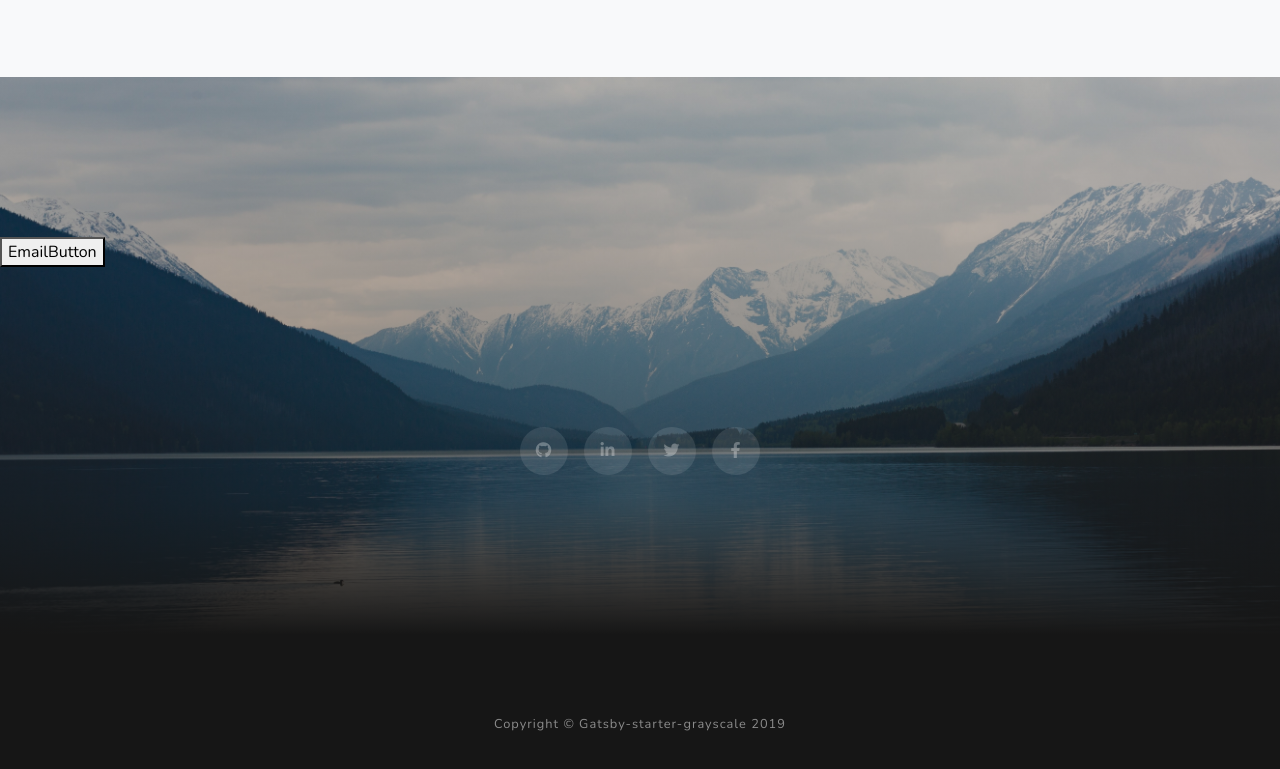
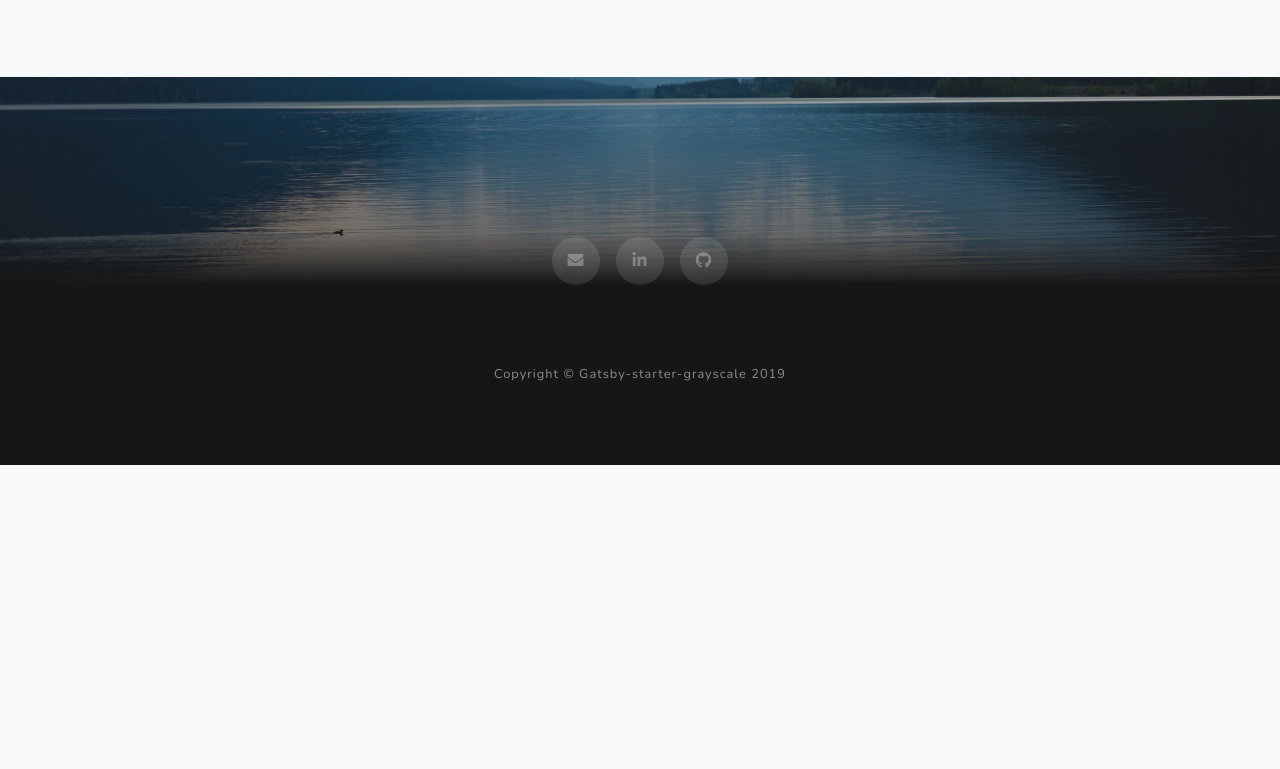
Before and after one commit to brittanylcrocker/Portfolio-Gatsby, a Gatsby site: page / in a window 1280 px wide. Shown: the part 2723-3492 px from the top of the page. After the commit the page ends 3188 px from the top, so only its background shows below. Built offline with nearby package versions, Linux system fonts and the light colour scheme; Gatsby itself is replaced by a stand-in of ours.

Commit message:
email added to social links, when clicked compose email

```diff
--- a/config.js
+++ b/config.js
@@ -14,25 +14,15 @@ module.exports = {
   // social
   socialLinks: [
     {
-      icon: 'fa-github',
-      name: 'Github',
-      url: 'https://github.com/anubhavsrivastava',
-    },
-    {
       icon: 'fa-linkedin-in',
       name: 'Linkedin',
       url: 'https://linkedin.com/in/theanubhav/',
     },
     {
-      icon: 'fa-twitter',
-      name: 'Twitter',
-      url: 'https://twitter.com/onlyanubhav',
-    },
-    {
-      icon: 'fa-facebook-f',
-      name: 'Facebook',
-      url: 'https://facebook.com/theanubhav',
-    },
+      icon: 'fa-github',
+      name: 'Github',
+      url: 'https://github.com/anubhavsrivastava',
+    }
   ],
   email: 'brittany.crocker@outlook.com',
 };
--- a/src/assets/sass/_signup.scss
+++ b/src/assets/sass/_signup.scss
@@ -1,5 +1,4 @@
 .signup-section {
-  padding: 10rem 0;
   background: linear-gradient(
       to bottom,
       #{fade-out($black, 0.9)} 0%,
--- a/src/components/EmailButton.js
+++ b/src/components/EmailButton.js
@@ -9,7 +9,7 @@ class EmailButton extends Component {
         window.location.href = `mailto:brittanylcrocker@gmail.com`;
     }
     render(){
-        return <button onClick={this.onClick}>EmailButton</button>;
+        return <a onClick={this.onClick} className="mx-2"><i className="fas fa-envelope"></i></a>;
     }
 }
 
--- a/src/components/SocialLinks.js
+++ b/src/components/SocialLinks.js
@@ -7,6 +7,7 @@ export default function SocialLinks() {
   return (
     <section className="contact-section">
         <div className="social d-flex justify-content-center">
+          <EmailButton />
           {config.socialLinks.map(social => {
             const { icon, url } = social;
             return (
--- a/src/pages/index.js
+++ b/src/pages/index.js
@@ -127,7 +127,6 @@ const IndexPage = () => (
         </div>
     </section>
     <div className="signup-section">
-      <EmailButton/>
       <SocialLinks/>
     </div>
     <Footer />
```
